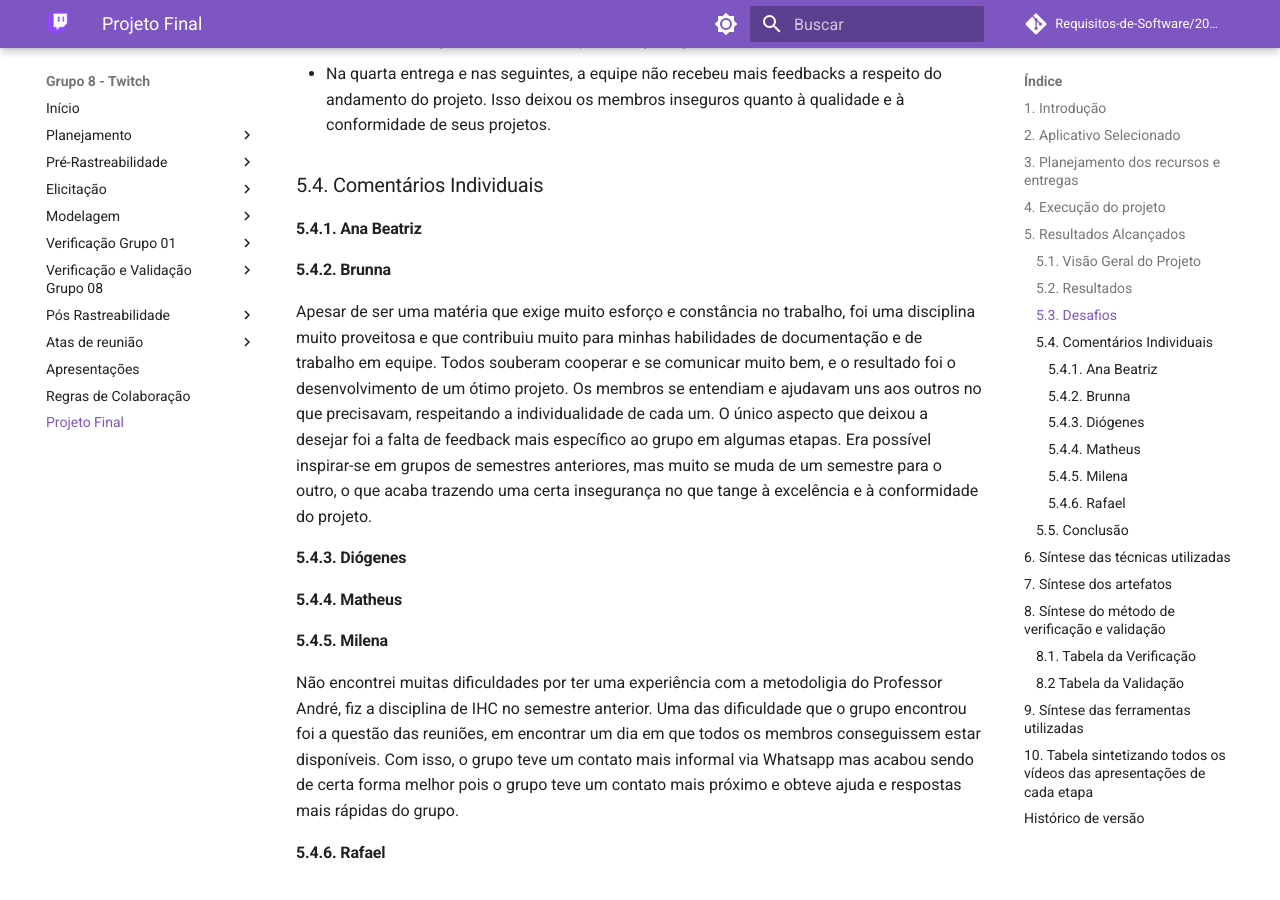
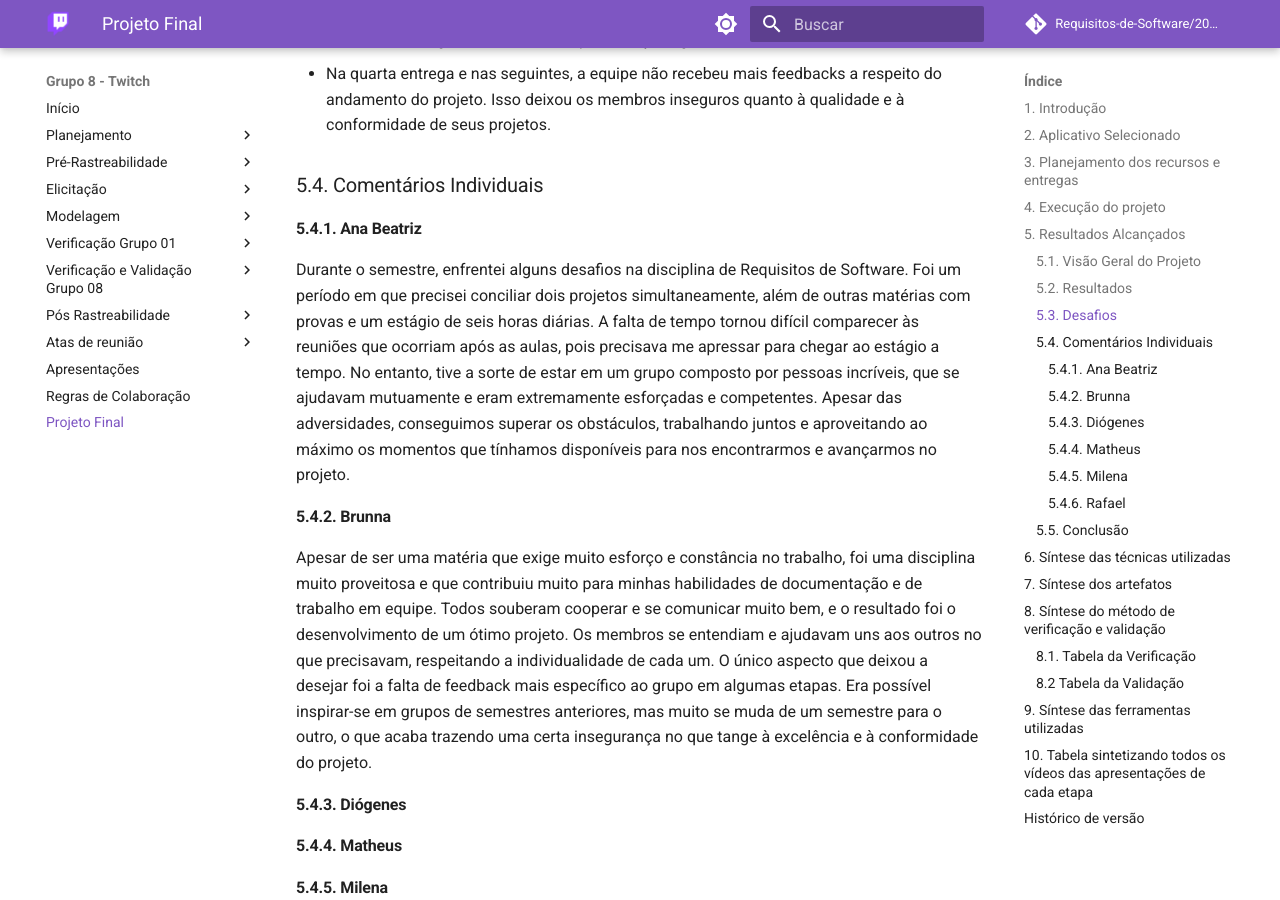
Before and after one commit to Requisitos-de-Software/2023.1-Twitch, an MkDocs documentation site: the page built from docs/projeto_final.md, in a window 1280 px wide and 900 px high, scrolled down 7826 px. Built offline with MkDocs 1.6.1 and Material for MkDocs 9.7.7, drawn with Linux system fonts in a browser that asks for light colours; comment, search, counter and statistics services are not loaded.

Commit message:
doc: relato pessoal

```diff
--- a/docs/projeto_final.md
+++ b/docs/projeto_final.md
@@ -123,6 +123,8 @@ Dentre os desafios encontrados pela equipe, destacaram-se:
 ### 5.4. Comentários Individuais
 
 #### 5.4.1. Ana Beatriz
+
+Durante o semestre, enfrentei alguns desafios na disciplina de Requisitos de Software. Foi um período em que precisei conciliar dois projetos simultaneamente, além de outras matérias com provas e um estágio de seis horas diárias. A falta de tempo tornou difícil comparecer às reuniões que ocorriam após as aulas, pois precisava me apressar para chegar ao estágio a tempo. No entanto, tive a sorte de estar em um grupo composto por pessoas incríveis, que se ajudavam mutuamente e eram extremamente esforçadas e competentes. Apesar das adversidades, conseguimos superar os obstáculos, trabalhando juntos e aproveitando ao máximo os momentos que tínhamos disponíveis para nos encontrarmos e avançarmos no projeto.
 
 #### 5.4.2. Brunna
 
```
